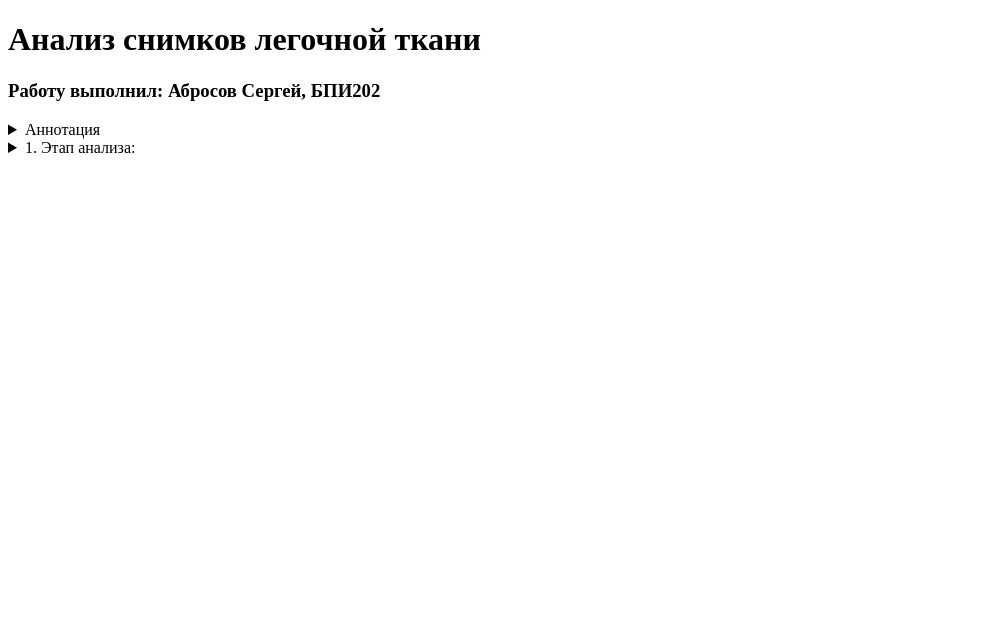
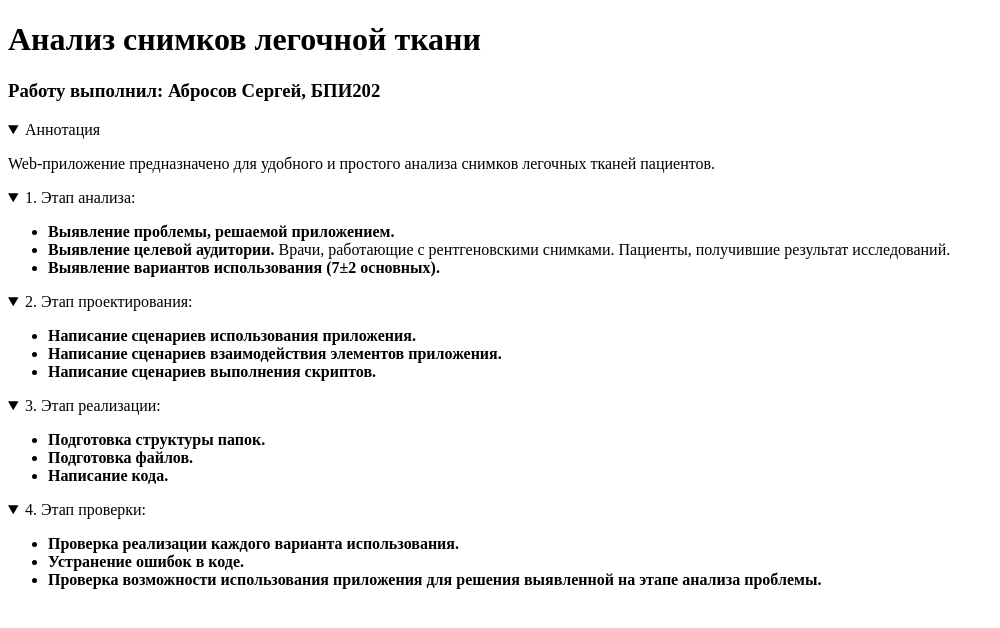
Before and after one commit to abrosov-sergey/HSE-NIS, a plain HTML site: page Html/Main.html in a window 1280 px wide. Shown: the whole page, without its empty margins (0-1000 px from the left). Drawn offline with Linux system fonts and the light colour scheme.

Commit message:
Added info for all points

```diff
--- a/Html/Main.html
+++ b/Html/Main.html
@@ -11,7 +11,7 @@
     </head>
 
     <body>
-        <!-- Description -->
+        <!-- Descriptions -->
         <h1>
             Анализ снимков легочной ткани
         </h1>
@@ -20,33 +20,32 @@
             Работу выполнил: Абросов Сергей, БПИ202
         </h3>
 
-        <!-- Point №0 -->
-        <details>
+        <!-- Annotation -->
+        <details open>
             <summary>
                 Аннотация
             </summary>
 
-
-            <!-- <p>
-
-                - врач выбирает определенную серию снимков легочных тканей и проводит работу над ними с помощью элементов разметки (выделение обычных и пораженных областей, пересчет плотности по шкале Хаунсфилда в точке и в области многоугольника, линейка, ластик, заливка по области, навигация по снимку);
-		        - после этого врач сохраняет размеченный снимок.
-            </p> -->
+            <p>
+                Web-приложение предназначено для удобного и простого анализа снимков легочных тканей пациентов.
+            </p>
 
         </details>
 
-        <details>
+        <!-- Point №1 -->
+        <details open>
             <summary>
                 1. Этап анализа:
             </summary>
             <ul>
                 <li>
                     <b>Выявление проблемы, решаемой приложением.</b>
-
+                    <!-- Быстрое и удобное Web-приложение для просмотра и простой разметки изображений снимков легочных тканей формата DICOM. -->
                 </li>
                 <li>
                     <b>Выявление целевой аудитории.</b>
-
+                    Врачи, работающие с рентгеновскими снимками.
+                    Пациенты, получившие результат исследований.
                 </li>
                 <li>
                     <b>Выявление вариантов использования (7±2 основных).</b>
@@ -55,5 +54,71 @@
             </ul>
 
         </details>
+
+        <!-- Point №2 -->
+        <details open>
+            <summary>
+                2. Этап проектирования:
+            </summary>
+            <ul>
+                <li>
+                    <b>Написание сценариев использования приложения.</b>
+
+                </li>
+                <li>
+                    <b>Написание сценариев взаимодействия элементов приложения.</b>
+
+                </li>
+                <li>
+                    <b>Написание сценариев выполнения скриптов.</b>
+
+                </li>
+            </ul>
+
+        </details>
+
+        <!-- Point №3 -->
+        <details open>
+            <summary>
+                3. Этап реализации:
+            </summary>
+            <ul>
+                <li>
+                    <b>Подготовка структуры папок.</b>
+
+                </li>
+                <li>
+                    <b>Подготовка файлов.</b>
+
+                </li>
+                <li>
+                    <b>Написание кода.</b>
+
+                </li>
+            </ul>
+
+        </details>
+
+        <!-- Point №4 -->
+        <details open>
+            <summary>
+                4. Этап проверки:
+            </summary>
+            <ul>
+                <li>
+                    <b>Проверка реализации каждого варианта использования.</b>
+
+                </li>
+                <li>
+                    <b>Устранение ошибок в коде.</b>
+
+                </li>
+                <li>
+                    <b>Проверка возможности использования приложения для решения выявленной на этапе анализа проблемы.</b>
+
+                </li>
+            </ul>
+
+        </details>
     </body>
 </html>
```
